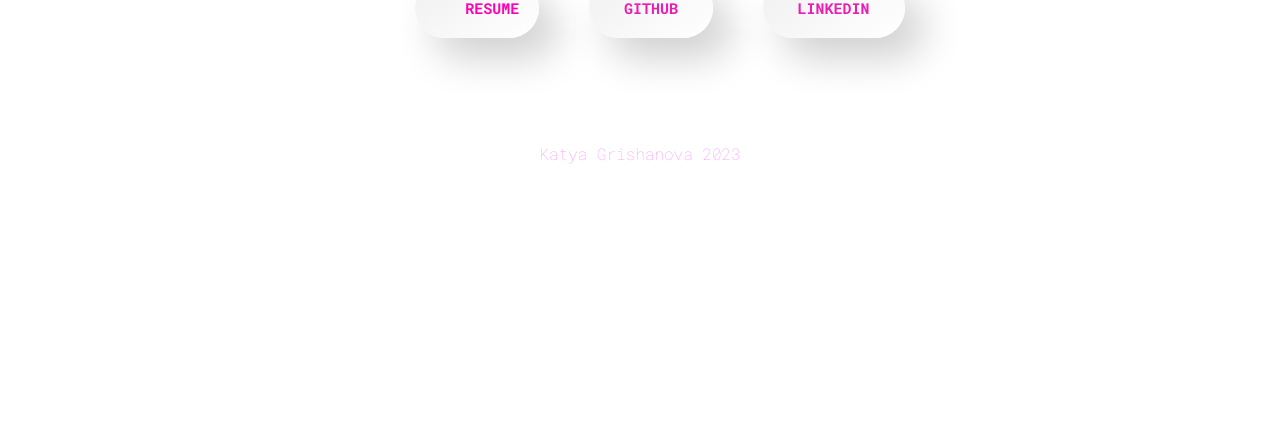
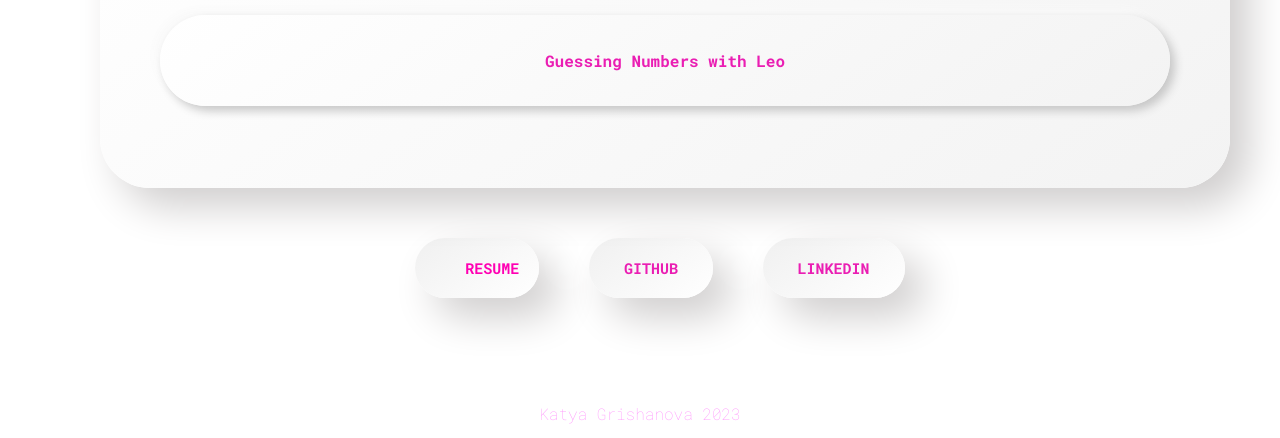
Before and after one commit to GoForKatya/Katya-Portfolio, a plain HTML site: page index.html in a window 1280 px wide. Shown: the part 782-1220 px from the top of the page. Before the commit the page ends 962 px from the top, so only its background shows below. Drawn offline with Linux system fonts and the light colour scheme.

Commit message:
Added a section with portfolio.
Added an external link to a Guess the number portfolio project.
CSS styles a section with portfolio and the project

```diff
--- a/index.html
+++ b/index.html
@@ -60,6 +60,11 @@
             </div>
         </div>
 
+        <div class="portf">
+          <h1>My Projects</h1>
+          <div class="guessing-game"><a href="https://github.com/GoForKatya" target="_blank">Guessing Numbers with Leo</a></div>
+        </div>
+
 </main>
     <body>
 
--- a/resorces/CSS/style.css
+++ b/resorces/CSS/style.css
@@ -107,7 +107,7 @@ hr{
   flex-shrink: 1;
   margin-left: 100px;
   margin-right: 50px;
-  margin-bottom: 60px;;
+  margin-bottom: 20px;;
   height: 400px;
   position: relative;
 }
@@ -129,7 +129,18 @@ hr{
   padding: 1.5em 1.9em;
   margin-left: 100px;
   margin-right: 50px;
+  margin-bottom: 20px;;
   max-width: fit-content;
+}
+
+.guessing-game{
+  border-radius: 50px;
+  background: #ffffff;
+  background: linear-gradient(145deg, #ffffff, #f3f3f3);
+  box-shadow:  5px 5px 10px #c7c7c7,
+             -5px -5px 10px #f9f9f9;
+  border: none;
+  margin: 30px;
 }
 
 .intro{
@@ -146,6 +157,23 @@ min-height: 200px;
 max-height: 800px;
 }
 
+.portf{
+  display: lex;
+  justify-content: center;
+  align-items: center;
+  flex-grow: 2;
+  flex-shrink: 1;
+  height: 300px;
+  border-radius: 50px;
+  background: linear-gradient(145deg, #ffffff, #f3f3f3);
+  box-shadow:  19px 19px 40px #d0cece,
+              -19px -19px 40px #ffffff;
+  border: none;
+  padding: 1.5em 1.9em;
+  margin-left: 100px;
+  margin-right: 50px;
+  position: relative;
+}
 
 .line{
   width: 100%;
```
